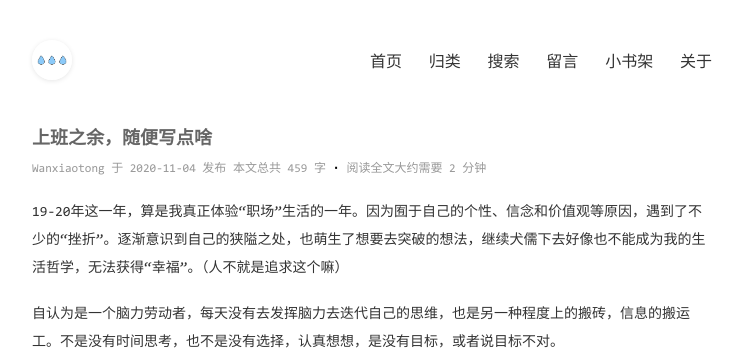
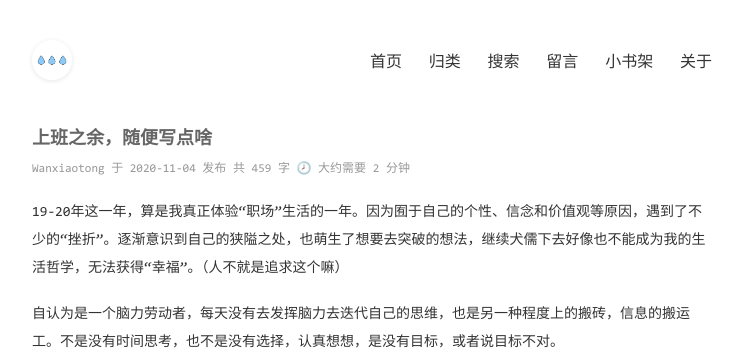
Before and after one commit to zincaaa/zincaaa.github.io, a Jekyll site: the page built from _posts/2020-11-04-上班之余随便写点啥.md, in a window 1280 px wide. Shown: the top 351 px of the page, without its empty margins (268-1011 px from the left). Built offline with Jekyll 4.4.1, drawn with Linux system fonts in a browser that asks for light colours.

Commit message:
Update mypost.html

```diff
--- a/_layouts/mypost.html
+++ b/_layouts/mypost.html
@@ -6,7 +6,7 @@
 <div class="page page-post">
   <h1 class="title" id="{{ page.title }}">{{ page.title }}</h1>
   {% if page.date %}
-  <div class="subtitle">{{site.author}} 于 {{ page.date | date: "%Y-%m-%d" }} 发布 <span>本文总共 {{ page.content | strip_html | strip_newlines | remove: " " | size }} 字 <b>·</b> 阅读全文大约需要 {{ page.content | strip_html | strip_newlines | remove: " " | size | divided_by: 350 | plus: 1 }} 分钟 </div>
+  <div class="subtitle">{{site.author}} 于 {{ page.date | date: "%Y-%m-%d" }} 发布 <span>共 {{ page.content | strip_html | strip_newlines | remove: " " | size }} 字 <b>🕗</b> 大约需要 {{ page.content | strip_html | strip_newlines | remove: " " | size | divided_by: 350 | plus: 1 }} 分钟 </div>
   {% endif %}
   <div class="post">
     {{ content }}
```
